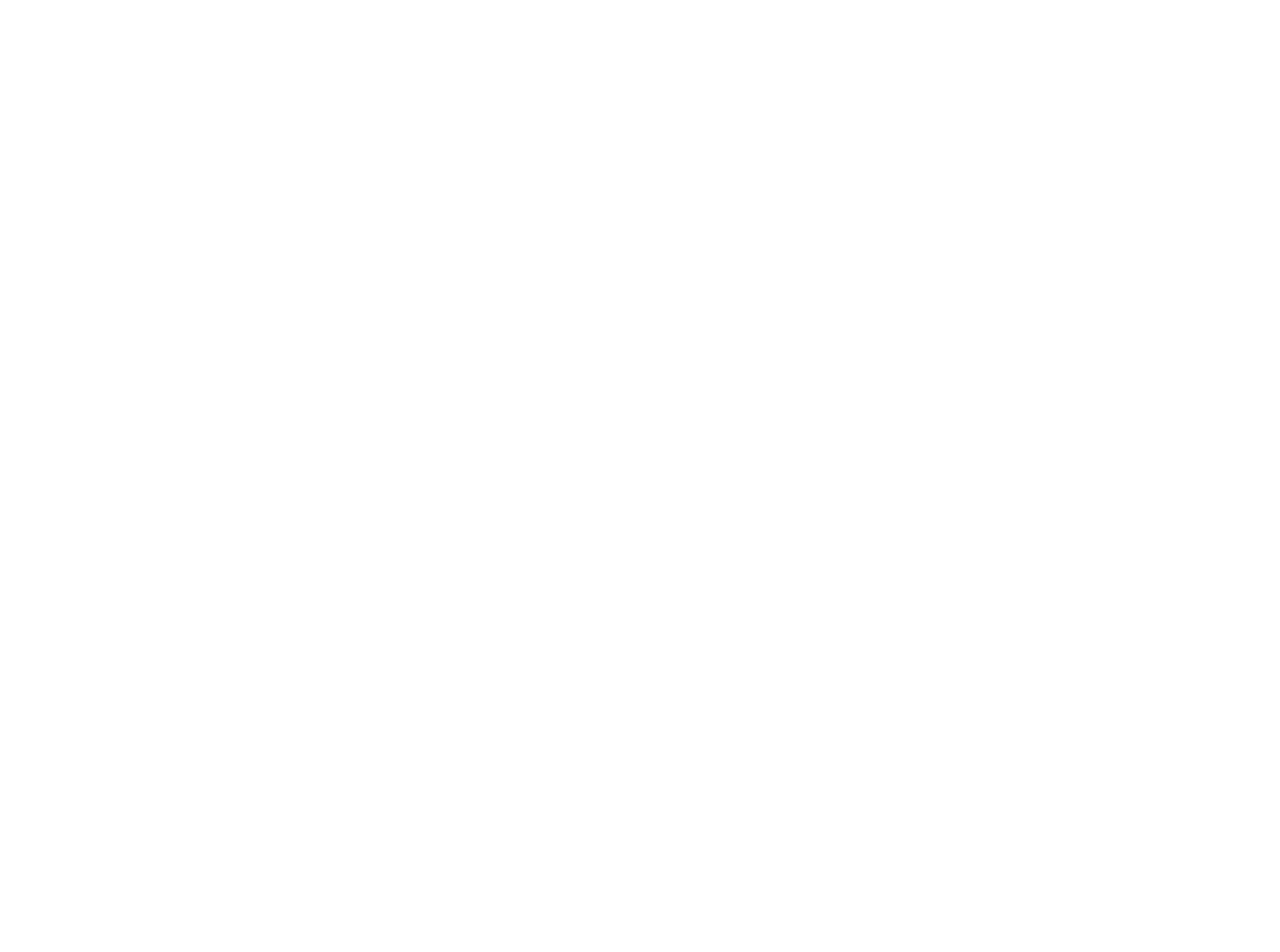
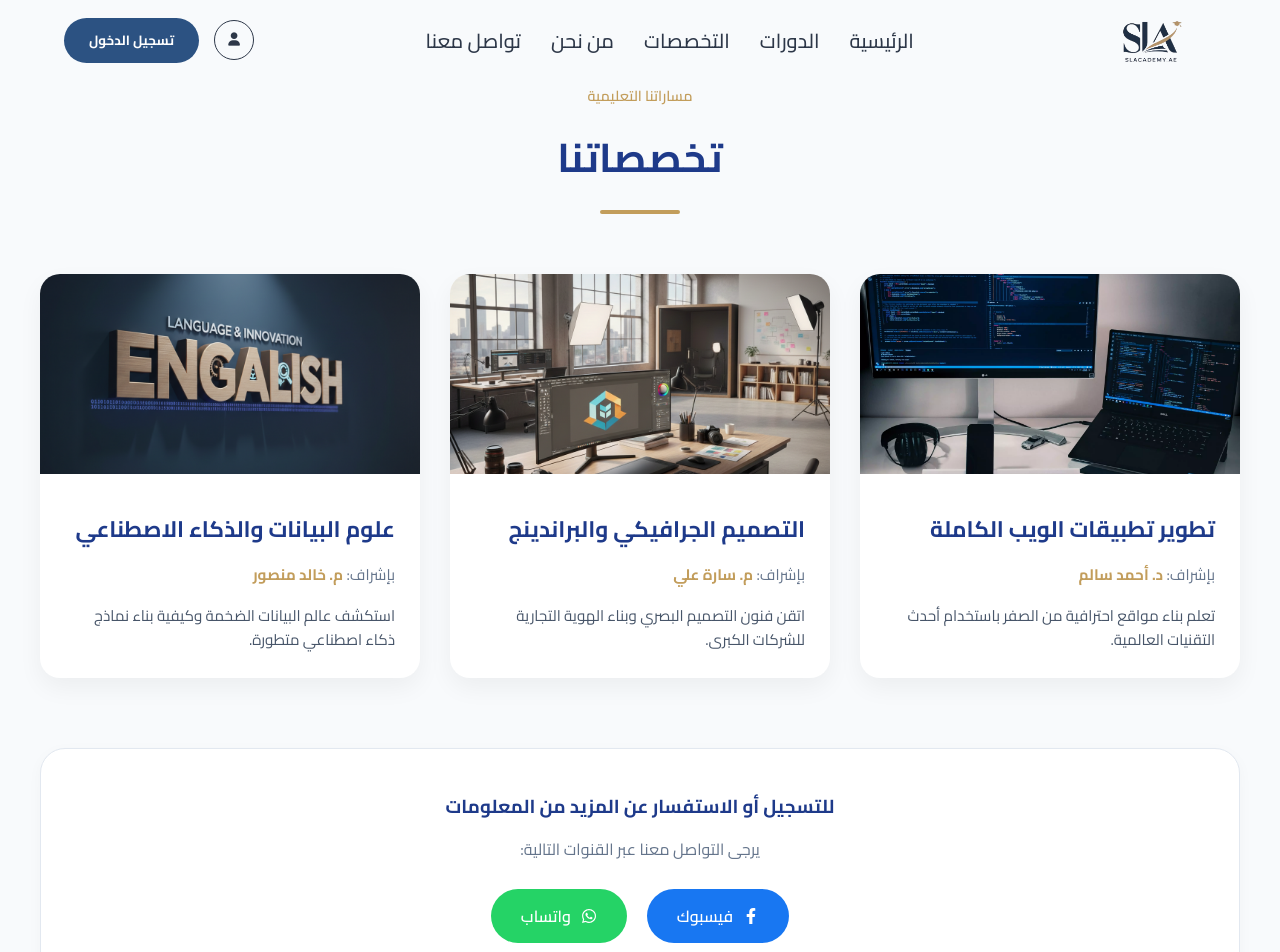
Before and after one commit to AnasRealm/SLA-ACADEMY, a React (Vite) app: page /specializations in a window 1280 px wide. Before the commit this address had no page. Shown: the top 952 px of the page. Before the commit the page ends 800 px from the top, so only its background shows below. Built offline with nearby package versions, Linux system fonts and the light colour scheme.

Commit message:
Specializations

```diff
--- a/package.json
+++ b/package.json
@@ -13,6 +13,7 @@
     "lucide-react": "^0.563.0",
     "react": "^19.2.0",
     "react-dom": "^19.2.0",
+    "react-icons": "^5.5.0",
     "react-router-dom": "^7.13.0"
   },
   "devDependencies": {
--- a/src/App.jsx
+++ b/src/App.jsx
@@ -5,6 +5,7 @@
 import Contact from './feature/contact/Contact'
 import CourseDetails from './feature/course/pages/CourseDetails'
 import ScrollToTop from './sheard/components/ScrollToTop'
+import Specializations from './feature/Specializations/pages/specializations'
 
 function App() {
   return (
@@ -15,6 +16,7 @@
         <Route path="/profile" element={<ProfilePage />} />
         <Route path="/contact" element={<Contact />} />
         <Route path="/course/:id" element={<CourseDetails />} />
+        <Route path="/specializations" element={<Specializations />} />
       </Routes>
     </Router>
   )
--- /dev/null
+++ b/src/feature/Specializations/componats/Specializations.css
@@ -0,0 +1,152 @@
+/* الألوان الأساسية بناءً على تصميمك */
+:root {
+  --primary-blue: #1e3a8a; /* الكحلي */
+  --accent-gold: #c29d5b; /* الذهبي */
+  --text-gray: #64748b;
+  --bg-light: #f8fafc;
+}
+
+.spec-section {
+  padding: 80px 20px;
+  background-color: var(--bg-light);
+  direction: rtl; /* لضمان الاتجاه العربي */
+  font-family: 'Cairo', sans-serif; /* أو الخط المستخدم بموقعك */
+}
+
+.spec-container {
+  max-width: 1200px;
+  margin: 0 auto;
+}
+
+/* الترويسة */
+.spec-header {
+  text-align: center;
+  margin-bottom: 60px;
+}
+
+.spec-subtitle {
+  color: var(--accent-gold);
+  font-weight: 600;
+  font-size: 0.9rem;
+  text-transform: uppercase;
+}
+
+.spec-title {
+  color: var(--primary-blue);
+  font-size: 2.5rem;
+  margin-top: 10px;
+}
+
+.spec-underline {
+  width: 80px;
+  height: 4px;
+  background: var(--accent-gold);
+  margin: 15px auto;
+  border-radius: 2px;
+}
+
+/* التصميم الخاص بالكروت */
+.spec-grid {
+  display: grid;
+  grid-template-columns: repeat(auto-fit, minmax(300px, 1fr));
+  gap: 30px;
+  margin-bottom: 70px;
+}
+
+.spec-card {
+  background: white;
+  border-radius: 20px;
+  overflow: hidden;
+  box-shadow: 0 10px 25px rgba(0, 0, 0, 0.05);
+  transition: transform 0.3s ease;
+}
+
+.spec-card:hover {
+  transform: translateY(-10px);
+}
+
+.spec-card-image img {
+  width: 100%;
+  height: 200px;
+  object-fit: cover;
+}
+
+.spec-card-content {
+  padding: 25px;
+}
+
+.course-name {
+  color: var(--primary-blue);
+  font-size: 1.4rem;
+  margin-bottom: 10px;
+}
+
+.instructor-name {
+  font-size: 0.95rem;
+  color: var(--text-gray);
+  margin-bottom: 15px;
+}
+
+.instructor-name span {
+  color: var(--accent-gold);
+  font-weight: bold;
+}
+
+.course-desc {
+  color: #475569;
+  line-height: 1.6;
+  font-size: 0.95rem;
+}
+
+/* قسم التواصل */
+.spec-contact-box {
+  background: white;
+  padding: 40px;
+  border-radius: 25px;
+  text-align: center;
+  border: 1px solid #e2e8f0;
+  box-shadow: 0 4px 15px rgba(0,0,0,0.03);
+}
+
+.spec-contact-box h3 {
+  color: var(--primary-blue);
+  margin-bottom: 10px;
+}
+
+.spec-contact-box p {
+  color: var(--text-gray);
+  margin-bottom: 25px;
+}
+
+.contact-actions {
+  display: flex;
+  justify-content: center;
+  gap: 20px;
+  flex-wrap: wrap;
+}
+
+.contact-btn {
+  display: flex;
+  align-items: center;
+  gap: 10px;
+  padding: 12px 30px;
+  border-radius: 50px;
+  text-decoration: none;
+  font-weight: 600;
+  transition: 0.3s;
+}
+
+.fb {
+  background-color: #1877f2;
+  color: white;
+}
+
+.wa {
+  background-color: #25d366;
+  color: white;
+}
+
+.contact-btn:hover {
+  opacity: 0.85;
+  transform: scale(1.05);
+}
--- /dev/null
+++ b/src/feature/Specializations/componats/Specializations.jsx
@@ -0,0 +1,74 @@
+import React from 'react';
+import './Specializations.css';
+import { FaWhatsapp, FaFacebookF } from 'react-icons/fa';
+
+const Specializations = () => {
+  const courses = [
+    {
+      id: 1,
+      title: "تطوير تطبيقات الويب الكاملة",
+      instructor: "د. أحمد سالم",
+      description: "تعلم بناء مواقع احترافية من الصفر باستخدام أحدث التقنيات العالمية.",
+      image: "/public/imges/porgraming.webp" // استبدلها بصورك
+    },
+    {
+      id: 2,
+      title: "التصميم الجرافيكي والبراندينج",
+      instructor: "م. سارة علي",
+      description: "اتقن فنون التصميم البصري وبناء الهوية التجارية للشركات الكبرى.",
+      image: "/public/imges/desin.png"
+    },
+    {
+      id: 3,
+      title: "علوم البيانات والذكاء الاصطناعي",
+      instructor: "م. خالد منصور",
+      description: "استكشف عالم البيانات الضخمة وكيفية بناء نماذج ذكاء اصطناعي متطورة.",
+      image: "/public/imges/english.png"
+    }
+  ];
+
+  return (
+    <section className="spec-section">
+      <div className="spec-container">
+        {/* العنوان */}
+        <div className="spec-header">
+          <span className="spec-subtitle">مساراتنا التعليمية</span>
+          <h2 className="spec-title">تخصصاتنا</h2>
+          <div className="spec-underline"></div>
+        </div>
+
+        {/* شبكة الكروت */}
+        <div className="spec-grid">
+          {courses.map((course) => (
+            <div key={course.id} className="spec-card">
+              <div className="spec-card-image">
+                <img src={course.image} alt={course.title} />
+              </div>
+              <div className="spec-card-content">
+                <h3 className="course-name">{course.title}</h3>
+                <p className="instructor-name">بإشراف: <span>{course.instructor}</span></p>
+                <p className="course-desc">{course.description}</p>
+              </div>
+            </div>
+          ))}
+        </div>
+
+        {/* قسم التواصل */}
+        <div className="spec-contact-box">
+          <h3>للتسجيل أو الاستفسار عن المزيد من المعلومات</h3>
+          <p>يرجى التواصل معنا عبر القنوات التالية:</p>
+          <div className="contact-actions">
+            <a href="https://facebook.com/yourpage" target="_blank" rel="noreferrer" className="contact-btn fb">
+              <FaFacebookF /> فيسبوك
+            </a>
+            <a href="https://wa.me/yournumber" target="_blank" rel="noreferrer" className="contact-btn wa">
+              <FaWhatsapp /> واتساب
+            </a>
+          </div>
+        </div>
+      </div>
+    </section>
+  );
+};
+
+export default Specializations;
--- /dev/null
+++ b/src/feature/Specializations/pages/specializations.jsx
@@ -0,0 +1,11 @@
+import React from "react";
+import Specializations from "../componats/Specializations";
+import MainLayout from "../../../sheard/layout/MainLayout";
+
+export default function specializations() {
+  return (
+    <MainLayout>
+      <Specializations />
+    </MainLayout>
+  );
+}
--- a/src/sheard/navbar/Navbar.jsx
+++ b/src/sheard/navbar/Navbar.jsx
@@ -63,8 +63,8 @@
           {/* 2. روابط الديسكتوب (وسط الشاشة - تختفي بالموبايل) */}
           <ul className="nav-menu-desktop">
             <li onClick={() => handleLinkClick('home')}>الرئيسية</li>
-            <li onClick={() => handleLinkClick('courses')}>الدورات</li>
-            <li onClick={() => handleLinkClick('categories')}>التخصصات</li>
+            <li onClick={() => handleLinkClick('categories')}>الدورات</li>
+            <li onClick={() => navigate('/Specializations')}>التخصصات</li>
             <li onClick={() => handleLinkClick('about')}>من نحن</li>
             <li onClick={() => navigate('/contact')}>تواصل معنا</li>
           </ul>
@@ -95,8 +95,8 @@
 
         <ul className="mobile-menu-links">
           <li onClick={() => handleLinkClick('home')}>الرئيسية</li>
-          <li onClick={() => handleLinkClick('courses')}>الدورات</li>
-          <li onClick={() => handleLinkClick('categories')}>التخصصات</li>
+          <li onClick={() => handleLinkClick('categories')}>الدورات</li>
+          <li onClick={() => navigate('/Specializations')}>التخصصات</li>
           <li onClick={() => handleLinkClick('about')}>من نحن</li>
           <li onClick={() => navigate('/contact')}>تواصل معنا</li>
         </ul>
```
Also changed, not shown: 1 other file (tests, documents, lock files or other folders).
